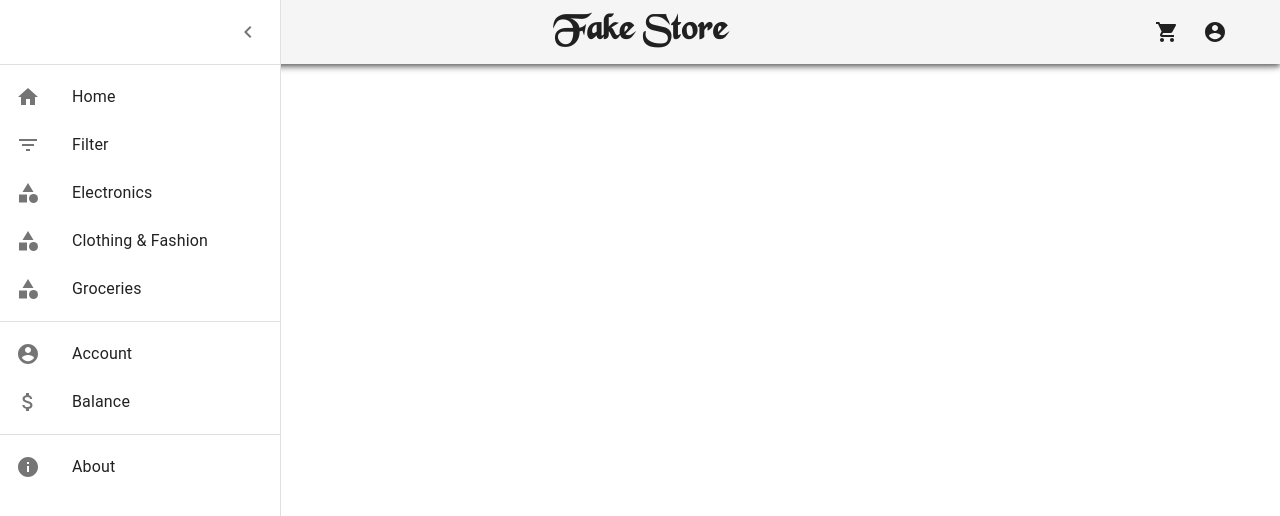
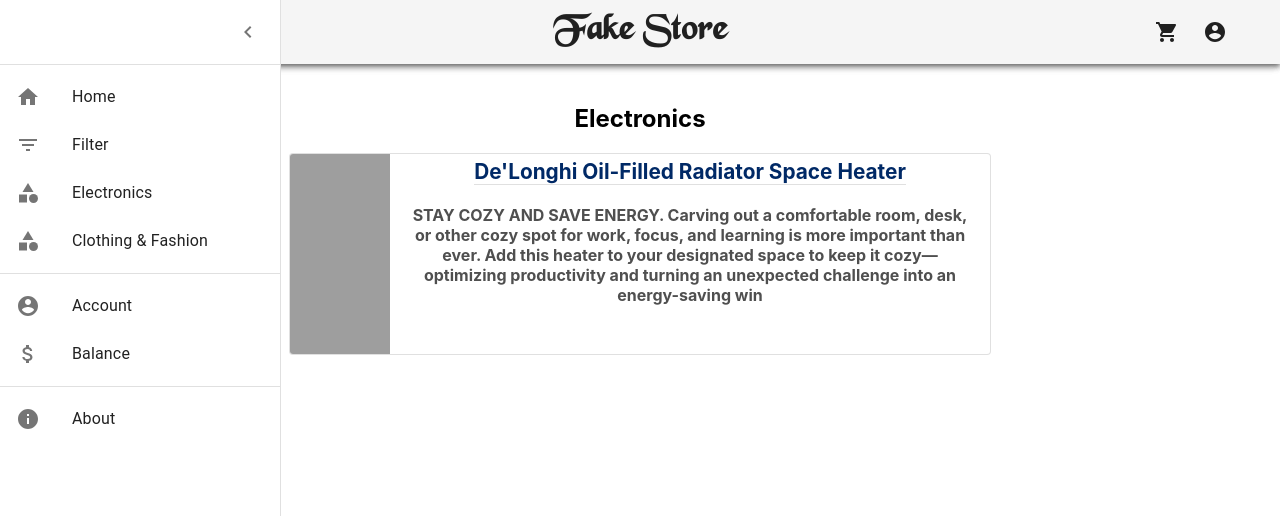
Before and after one commit to nasdda/fakestore, a React (Create React App) app: page /electronics in a window 1280 px wide. Both pictures are taken after a click on the button 63 px from the left and 32 px from the top of the page. Shown: the top 516 px of the page. Built offline with nearby package versions, Linux system fonts and the light colour scheme; grey boxes are pictures that could not be loaded.

Commit message:
added product chunk component

```diff
--- a/src/App.js
+++ b/src/App.js
@@ -15,6 +15,19 @@
       fontSize: '1rem',
     },
   };
+  theme.typography.h1 = {
+    fontSize: '1.3rem',
+    [theme.breakpoints.down('sm')]: {
+      fontSize: '1rem'
+    }
+  }
+  theme.typography.h5 = {
+    fontSize: '1rem',
+    color: "#4f4f4f",
+    [theme.breakpoints.down('sm')]: {
+      fontSize: '0.8rem'
+    }
+  }
   return (
     <div className="App">
       <ThemeProvider theme={theme}>
--- a/src/components/pages/balance/balance.js
+++ b/src/components/pages/balance/balance.js
@@ -9,8 +9,6 @@
 import { isCurrency } from 'validator'
 import { useSelector, useDispatch } from 'react-redux';
 import { updateBalance, selectBalance } from '../../../redux/slice/slice'
-
-import MoneyIcon from '@material-ui/icons/AttachMoney';
 
 const useStyles = makeStyles((theme) => ({
     root: {
@@ -50,12 +48,9 @@
     return (
         <Card variant="outlined" className={classes.card}>
             <Grid container justify="center" className={classes.balanceInfo}>
-                <Grid >
-                    <MoneyIcon />
-                </Grid>
-                <Grid >
-                    <Typography style={{ fontFamily: "inherit" }}>
-                        {balance.toFixed(2)}
+                <Grid item>
+                    <Typography variant="h1" style={{ fontFamily: "inherit" }}>
+                        $ {balance.toFixed(2)}
                     </Typography>
                 </Grid>
             </Grid>
@@ -92,7 +87,7 @@
             <h2>Your Balance</h2>
             <Details />
             <FormControl className={classes.rechargeForm} variant="outlined">
-                <InputLabel variant="outlined">Amount</InputLabel>
+                <InputLabel>Amount</InputLabel>
                 <OutlinedInput
                     id="outlined-adornment-amount"
                     autoComplete="off"
--- /dev/null
+++ b/src/components/pages/electronics/electronics.js
@@ -0,0 +1,15 @@
+import React from 'react'
+import ProductChunk from '../product_chunk/product_chunk'
+
+export default function Electronics() {
+    return (
+        <React.Fragment>
+            <br />
+            <h2> Electronics </h2>
+            <ProductChunk name="De'Longhi Oil-Filled Radiator Space Heater"
+                coverImage="https://images-na.ssl-images-amazon.com/images/I/61V5KvnKFZL._AC_SY550_.jpg"
+                info="STAY COZY AND SAVE ENERGY. Carving out a comfortable room, desk, or other cozy spot for work, focus, and learning is more important than ever. Add this heater to your designated space to keep it cozy—optimizing productivity and turning an unexpected challenge into an energy-saving win"
+            />
+        </React.Fragment>
+    )
+}
--- /dev/null
+++ b/src/components/pages/product_chunk/product_chunk.js
@@ -0,0 +1,59 @@
+import React from 'react'
+import {
+    Card, CardMedia,
+    Typography, makeStyles,
+    CardContent, Divider
+} from '@material-ui/core'
+
+
+const useStyles = makeStyles((theme) => ({
+    root: {
+        display: "flex",
+        alignItems: "center",
+        margin: "auto",
+        height: 200,
+        width: 700,
+        [theme.breakpoints.down('sm')]: {
+            height: 180,
+            width: 500
+        }
+    },
+    image: {
+        height: "100%",
+        width: 100,
+        [theme.breakpoints.down('sm')]: {
+            width: 80
+        }
+    },
+    info: {
+        margin: "auto",
+        width: "80%",
+        height: "100%",
+        display: "flex",
+        flexDirection: "column",
+        alignItems: "center",
+        padding: 5
+    }
+}));
+
+export default function ProductChunk(props) {
+
+    const classes = useStyles()
+    return (
+        <Card className={classes.root} variant="outlined">
+            <CardMedia image={props.coverImage}
+                className={classes.image}
+            />
+            <div className={classes.info}>
+                <Typography variant="h1" style={{ color: "#002966" }}>
+                    {props.name}
+                    <Divider />
+                </Typography>
+                <br />
+                <Typography variant="h5" >
+                    {props.info}
+                </Typography>
+            </div>
+        </Card >
+    )
+}
--- a/src/components/sidebar/sidebar.js
+++ b/src/components/sidebar/sidebar.js
@@ -116,17 +116,15 @@
                         <ListItemIcon><FilterListIcon /></ListItemIcon>
                         <ListItemText primary="Filter" />
                     </ListItem>
-                    <ListItem button key="Electronics">
-                        <ListItemIcon><CategoryIcon /></ListItemIcon>
-                        <ListItemText primary="Electronics" />
-                    </ListItem>
+                    <NavLink to="/electronics" className={classes.link}>
+                        <ListItem button key="Electronics">
+                            <ListItemIcon><CategoryIcon /></ListItemIcon>
+                            <ListItemText primary="Electronics" />
+                        </ListItem>
+                    </NavLink>
                     <ListItem button key="Clothing & Fashion">
                         <ListItemIcon><CategoryIcon /></ListItemIcon>
                         <ListItemText primary="Clothing & Fashion" />
-                    </ListItem>
-                    <ListItem button key="Groceries">
-                        <ListItemIcon><CategoryIcon /></ListItemIcon>
-                        <ListItemText primary="Groceries" />
                     </ListItem>
                 </List>
                 <Divider />
--- a/src/router/router.js
+++ b/src/router/router.js
@@ -14,6 +14,7 @@
 import Cart from '../components/pages/cart/cart'
 import Account from '../components/pages/account/account'
 import Balance from '../components/pages/balance/balance'
+import Electronics from '../components/pages/electronics/electronics'
 
 export default function App() {
     return (
@@ -27,6 +28,7 @@
                 <Route path="/cart" component={Cart} />
                 <Route path="/account" component={Account} />
                 <Route path="/balance" component={Balance} />
+                <Route path="/electronics" component={Electronics} />
             </Switch>
         </Router>
     );
```
Also changed, not shown: 1 other file (tests, documents, lock files or other folders).
